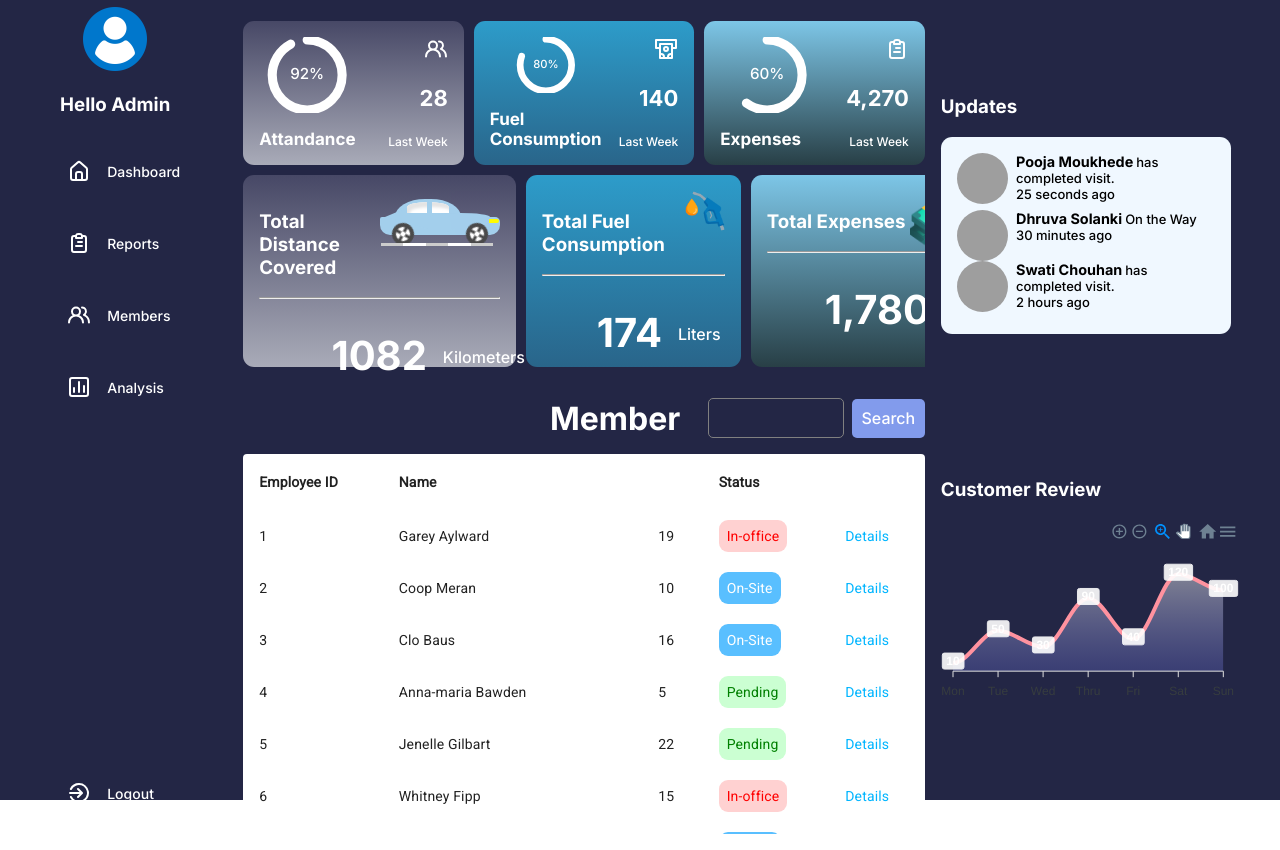
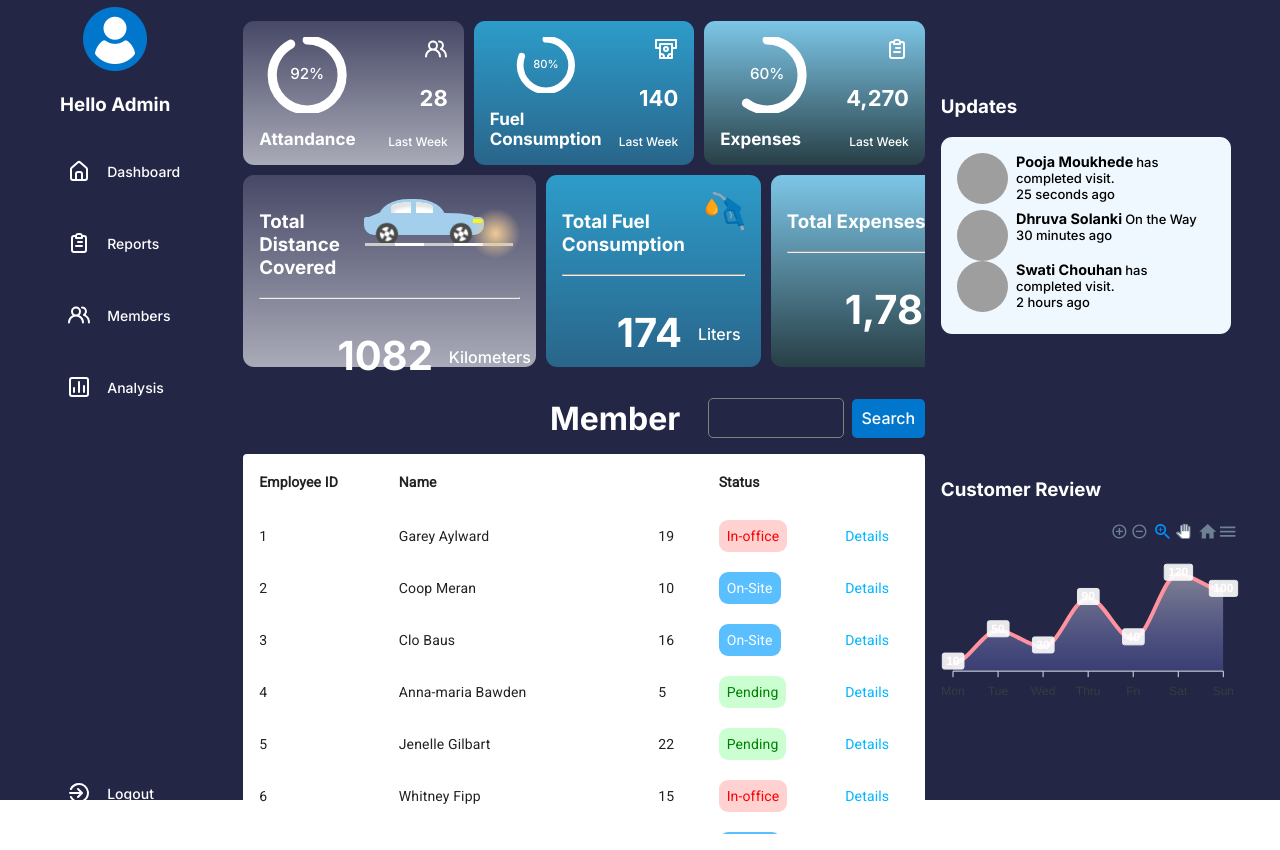
Before and after one commit to PoojaMoukhede/mui-dashboard, a React (Create React App) app: page / in a window 1280 px wide. Built offline with nearby package versions, Linux system fonts and the light colour scheme; grey boxes are pictures that could not be loaded; what google-maps-react would draw is missing.

Commit message:
added some styling

```diff
--- a/src/Pages/Members/Member.css
+++ b/src/Pages/Members/Member.css
@@ -26,7 +26,7 @@
   justify-content: center;
 }
 label{
-  background-color: rgb(130, 155, 236);
+  background-color: #0077cc;
   /* color: black; */
   padding: 0.6rem;
   border-radius: 5px;
--- a/src/components/car/Car.css
+++ b/src/components/car/Car.css
@@ -1,14 +1,14 @@
 .ratings {
   display: flex;
   flex-direction: row;
-    width: 160px;
+  width: 180px;
 }
 
 .car-road {
   width: 160px;
   overflow: hidden;
   padding: 8px;
-    margin-left: 2rem;
+  margin-left: 1rem;
   /* padding-top: 7vh; */
 }
 
@@ -63,13 +63,13 @@
   border-right: 43px solid #a3cfec;
   position: absolute;
   left: -10px;
-    content: '';
+  content: "";
 }
 
 .car-top::after {
   position: absolute;
   right: -29px;
-    content: '';
+  content: "";
   top: 14px;
   border-radius: 50% 50% 0 0;
   width: 60px;
@@ -89,7 +89,7 @@
 }
 
 .window::before {
-    content: '';
+  content: "";
   position: absolute;
   left: 20px;
   background: #a3cfec;
@@ -106,11 +106,10 @@
   /* border: 2px solid white; */
   -webkit-animation: rotateWheel 0.7s infinite linear;
   animation: rotateWheel 0.7s infinite linear;
-
 }
 
 .wheel::before {
-    content: '';
+  content: "";
   width: 14px;
   height: 14px;
   top: 4px;
@@ -118,11 +117,10 @@
   border-radius: 50%;
   background: white;
   position: absolute;
-
 }
 
 .wheel:after {
-    content: '';
+  content: "";
   position: absolute;
   top: 4px;
   bottom: 4px;
@@ -165,24 +163,24 @@
   transform: translate(-50%, -50%);
 }
 
-  .head-light {
-    position: absolute;
-    background: #fffb00;
-    right: 1px;
-    top: 20px;
-    border-radius: 50% 15px 15px 50%;
-    width: 10px;
-    height: 4px;
-    filter: drop-shadow(10px 10px 200px #ff00ff) drop-shadow(-10px -10px 50px #ff00ff);
-  }
-
 .road {
   position: relative;
   width: 100%;
   margin-top: 8px;
   animation: border-dance 0.5s infinite linear;
   height: 3px;
-    background-image: linear-gradient(to left, #ccc 0%, #ccc 20%, #fff 20%, #fff 40%, #ccc 40%, #ccc 60%, #fff 60%, #fff 80%, #ccc 80%);
+  background-image: linear-gradient(
+    to left,
+    #ccc 0%,
+    #ccc 20%,
+    #fff 20%,
+    #fff 40%,
+    #ccc 40%,
+    #ccc 60%,
+    #fff 60%,
+    #fff 80%,
+    #ccc 80%
+  );
 }
 
 @keyframes border-dance {
@@ -193,5 +191,27 @@
   100% {
     left: 0px;
   }
-
 }
+.head-light {
+  position: absolute;
+  width: 10px;
+  height: 4px;
+  right: 1px;
+  top: 20px;
+  background: #fffb00; /* Yellow or warm color */
+  border-radius: 50% 15px 15px 50%;
+  /* transform-origin: 100% 50%;
+    animation: torchEffect 2s infinite alternate; */
+}
+.light {
+  content: "";
+  position: absolute;
+  left: 50%;
+  top: 50%;
+  width: 50px;
+  height: 50px;
+  background: radial-gradient(circle closest-side, #f0cb95, transparent);
+  transform: translate(-15%, -25%);
+  transition: all 0.2s ease-out, left 0s, top 0s;
+  z-index: 2;
+}
--- a/src/components/car/Car.jsx
+++ b/src/components/car/Car.jsx
@@ -19,7 +19,9 @@ export default function Car() {
               <div class="wheel-spike"></div>
               <div class="wheel-center"></div>
             </div>
-            <div class="head-light"></div>
+            <div class="head-light">
+              <div className="light"></div>
+            </div>
           </div>
           <div class="road"></div>
         </div>
```
Lines whose indentation alone changed are shown as unchanged.
